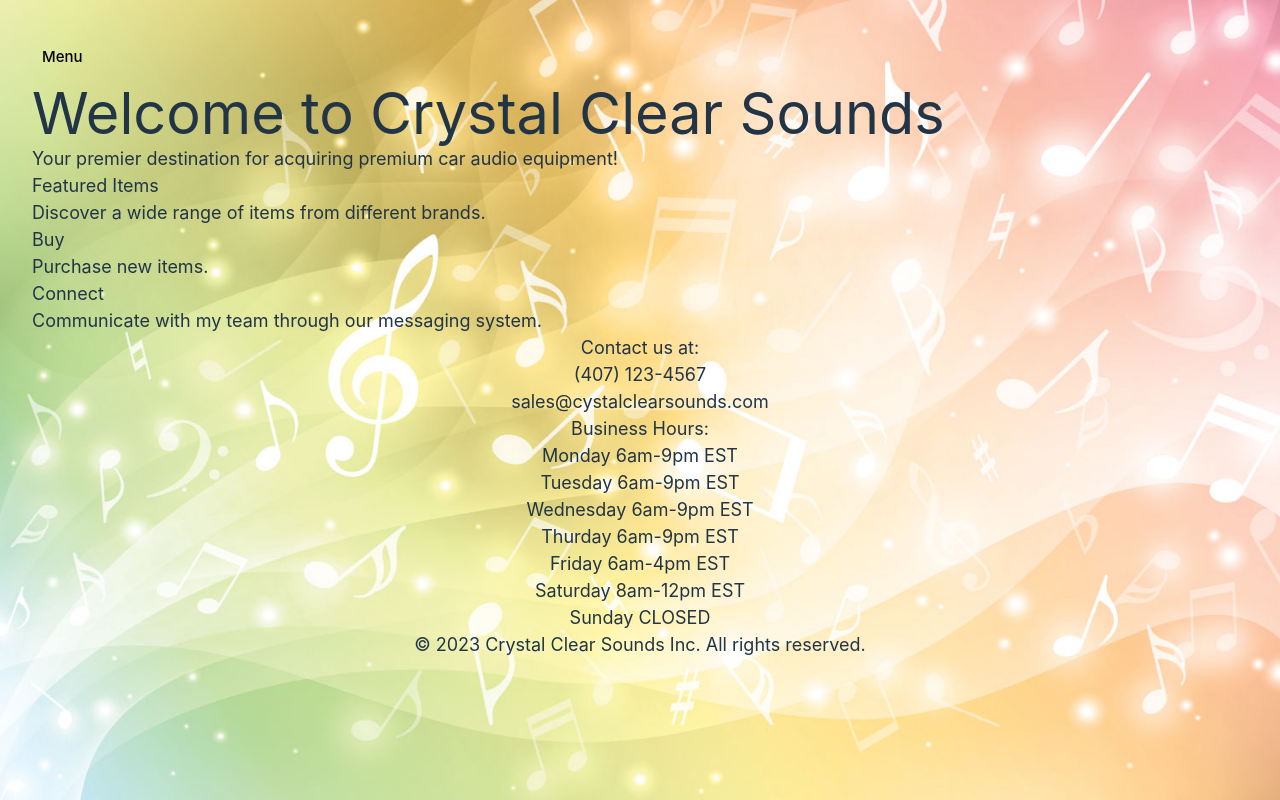
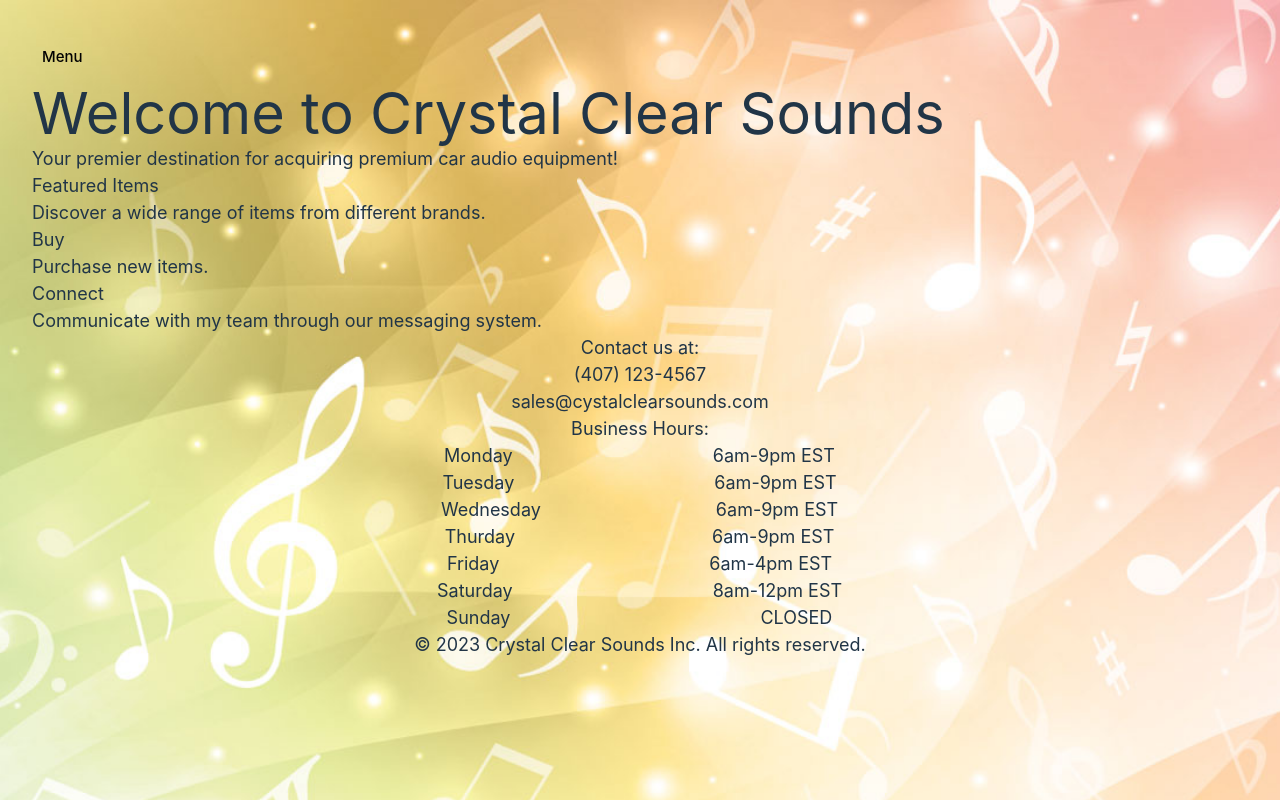
Before and after one commit to Dion-Capstone-eCommerce/Capstone-eCommerce, a React (Vite) app: page / in a window 1280 px wide. Shown: the top 800 px of the page. Built offline with nearby package versions, Linux system fonts and the light colour scheme.

Commit message:
changes to footer

```diff
--- a/src/App.css
+++ b/src/App.css
@@ -82,6 +82,10 @@ body {
 
 .footer {
   text-align: center;
+  display: flex;
+  flex-direction: column;
+  min-height: 100vh;
+  flex-grow: 1;
 }
 
 button {
--- a/src/footer/footer.css
+++ b/src/footer/footer.css
@@ -0,0 +1,34 @@
+.spacer1 {
+    margin-left: 200px;
+    margin-right: 1px;
+  }
+
+.spacer2 {
+    margin-left: 200px;
+    margin-right: 1px;
+  }
+
+.spacer3 {
+    margin-left: 175px;
+    margin-right: 1px;
+  }
+
+.spacer4 {
+    margin-left: 197px;
+    margin-right: 1px;
+  }
+
+.spacer5 {
+    margin-left: 210px;
+    margin-right: 1px;
+  }
+
+.spacer6 {
+    margin-left: 200px;
+    margin-right: 1px;
+  }
+
+.spacer7 {
+    margin-left: 250px;
+    margin-right: 1px;
+  }
--- a/src/footer/footer.jsx
+++ b/src/footer/footer.jsx
@@ -9,15 +9,33 @@ function Footer() {
     <p>(407) 123-4567</p>
     <p>sales@cystalclearsounds.com</p>
     <p>Business Hours:</p>
-    <div style={{ marginLeft: '20px', marginRight: '20px' }}>
-    <p>Monday 6am-9pm EST</p>
-    </div>
-    <p>Tuesday 6am-9pm EST</p>
-    <p>Wednesday 6am-9pm EST</p>
-    <p>Thurday 6am-9pm EST</p>
-    <p>Friday 6am-4pm EST</p>
-    <p>Saturday 8am-12pm EST</p>
-    <p>Sunday CLOSED</p>
+    <p>
+    Monday<span className="spacer1">6am-9pm EST</span>
+    </p>
+
+    <p>
+        Tuesday<span className="spacer2">6am-9pm EST</span>
+        </p>
+
+    <p>
+        Wednesday<span className="spacer3">6am-9pm EST</span>
+        </p>
+
+    <p>
+        Thurday<span className="spacer4">6am-9pm EST</span>
+        </p>
+
+    <p>
+        Friday<span className="spacer5">6am-4pm EST</span>
+        </p>
+
+    <p>
+        Saturday<span className="spacer6">8am-12pm EST</span>
+        </p>
+
+    <p>
+        Sunday<span className="spacer7">CLOSED</span>
+        </p>
 
 
     &copy; 2023 Crystal Clear Sounds Inc. All rights reserved.
@@ -26,5 +44,4 @@ function Footer() {
 );
 }
 
-
 export default Footer;
```
